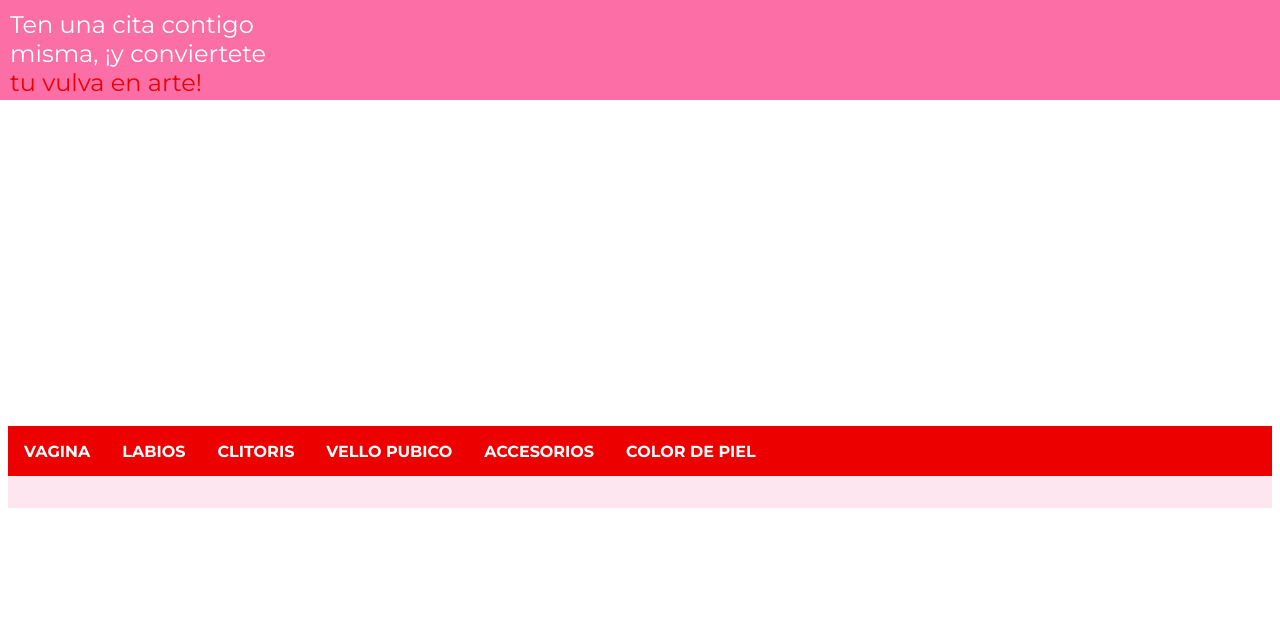
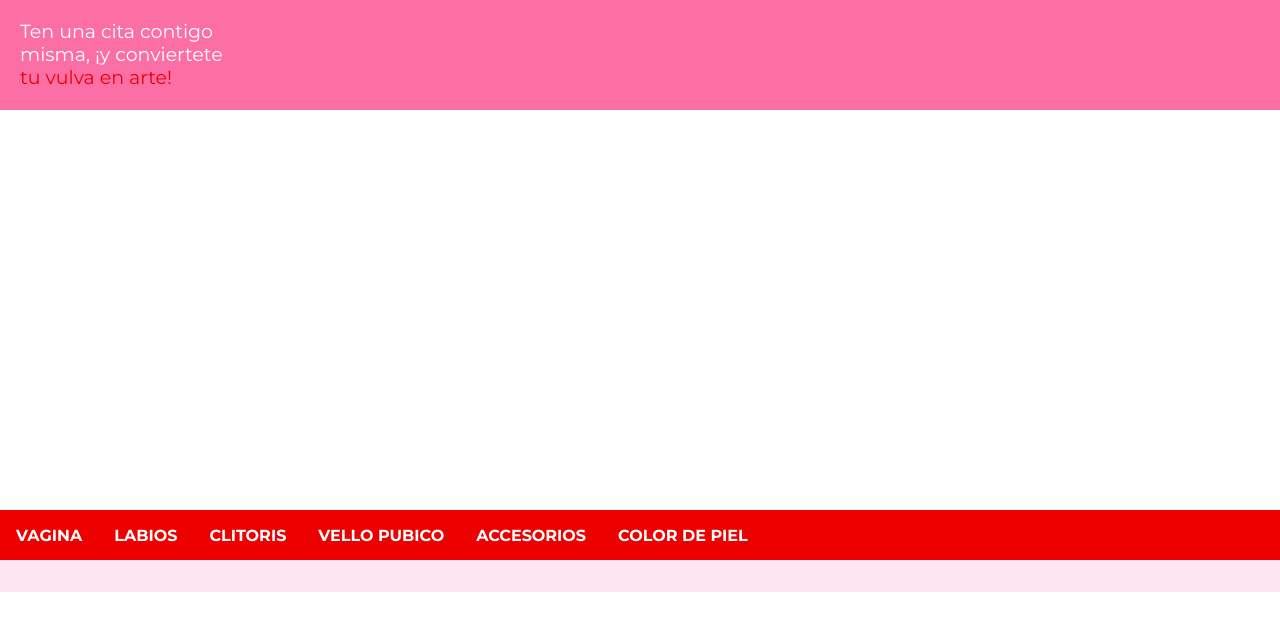
Before and after one commit to cryptodev6/vulvatar-builder, an Angular app: page /image-builder in a window 1280 px wide. Shown: the top 630 px of the page. Built offline with nearby package versions, Linux system fonts and the light colour scheme.

Commit message:
body margin fixed

```diff
--- a/src/app/app.component.html
+++ b/src/app/app.component.html
@@ -1,6 +1 @@
-<nav>
-  <a routerLink="/">Home</a>
-  <a routerLink="/image-builder">Image Builder</a> <!-- Add a link to your new component -->
-</nav>
-
 <router-outlet></router-outlet>
--- a/src/app/image-builder/image-builder.component.scss
+++ b/src/app/image-builder/image-builder.component.scss
@@ -9,7 +9,7 @@
 }
 
 .title {
-  position: fixed;
+  position: relative;
   top: 0;
   left: 0;
   width: 100%;
@@ -17,11 +17,18 @@
   background-color: rgb(251, 111, 166);
   color: #fff;
   text-align: center;
-  font-size: 24px;
+  font-size: 19px;
   text-align: left;
-  padding-left: 10px;
-  padding-top: 10px;
+  padding-left: 20px;
+  padding-top: 20px;
 }
+
+#canvas {
+  height: 400px;
+  /*background-color: rgb(255, 190, 0);*/
+  width: 100%;
+}
+
 
 .red {
   color: rgb(237,0,0);
@@ -69,12 +76,6 @@
   align-items: center;
 }
 
-#canvas {
-  height: 400px;
-  /*background-color: rgb(255, 190, 0);*/
-  width: 100%;
-}
-
 .image-canvas {
   position: fixed;
   top: 0;
--- a/src/index.html
+++ b/src/index.html
@@ -9,6 +9,11 @@
   <link rel="preconnect" href="https://fonts.gstatic.com" crossorigin>
   <link href="https://fonts.googleapis.com/css2?family=Montserrat:ital,wght@0,100;0,200;0,300;0,400;0,500;0,600;0,700;0,800;0,900;1,100;1,200;1,300;1,400;1,500;1,600;1,700;1,800;1,900&display=swap" rel="stylesheet">
   <link rel="icon" type="image/x-icon" href="favicon.ico">
+  <style type="text/css">
+    body {
+      margin: 0px;
+    }
+  </style>
 </head>
 <body>
   <app-root></app-root>
```
